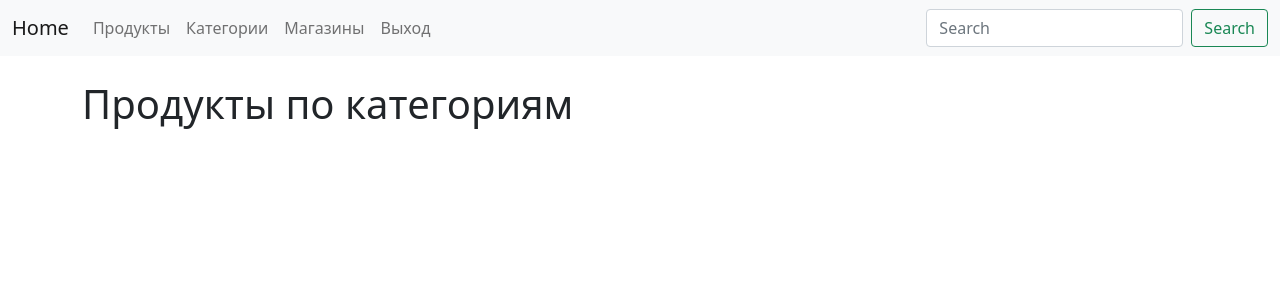
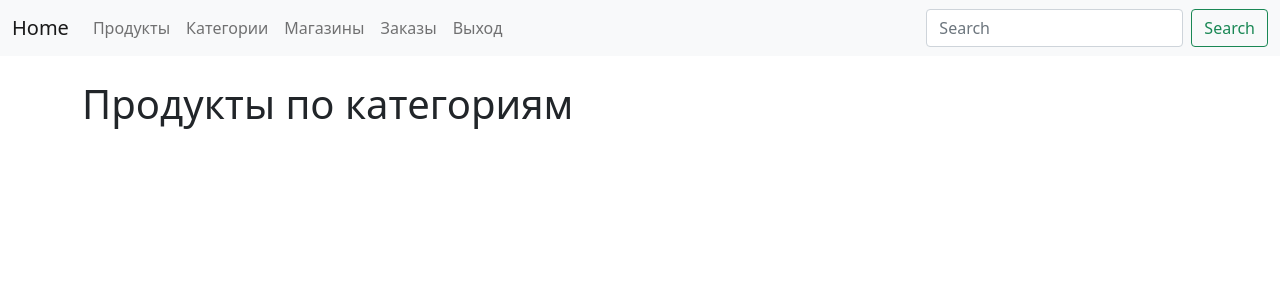
Before and after one commit to Matthewous/netology_python_diplom, a Django app: page /categories in a window 1280 px wide. Shown: the top 300 px of the page. Run offline with Django 4.2, Linux system fonts and the light colour scheme; the visitor is signed in with stand-in values (Sample User, id 1); data that the repository does not hold is empty.

Commit message:
исправлены ссылки

```diff
--- a/orders/backend/templates/navbar.html
+++ b/orders/backend/templates/navbar.html
@@ -10,15 +10,18 @@
             <a class="nav-link active" aria-current="page" href="#">Home</a>
           </li> -->
           <li class="nav-item">
-            <a class="nav-link" href="products">Продукты</a>
+            <a class="nav-link" href="{% url 'products_list' %}">Продукты</a>
           </li>
           <li class="nav-item">
-            <a class="nav-link" href="categories">Категории</a>
+            <a class="nav-link" href="{% url 'categories' %}">Категории</a>
           </li>
           <li class="nav-item">
-            <a class="nav-link" href="shops">Магазины</a>
+            <a class="nav-link" href="{% url 'shops_list' %}">Магазины</a>
           </li>
           {% if user.is_authenticated %}
+            <li class="nav-item">
+                <a class="nav-link" href="{% url 'orders' %}">Заказы</a>
+            </li>
             <li class="nav-item">
             <a class="nav-link" href="{% url 'logout' %}">Выход</a>
             </li>
```
